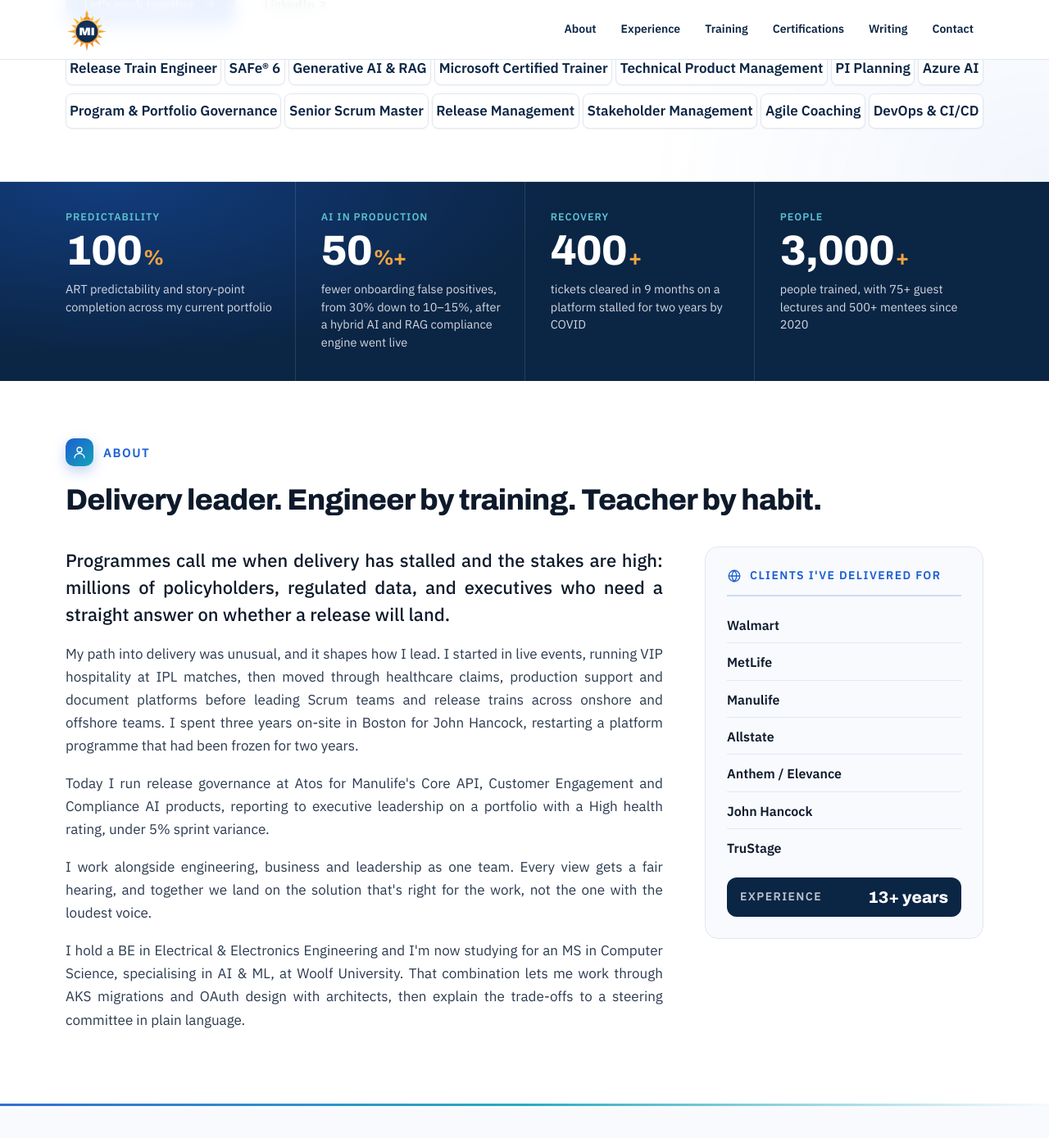
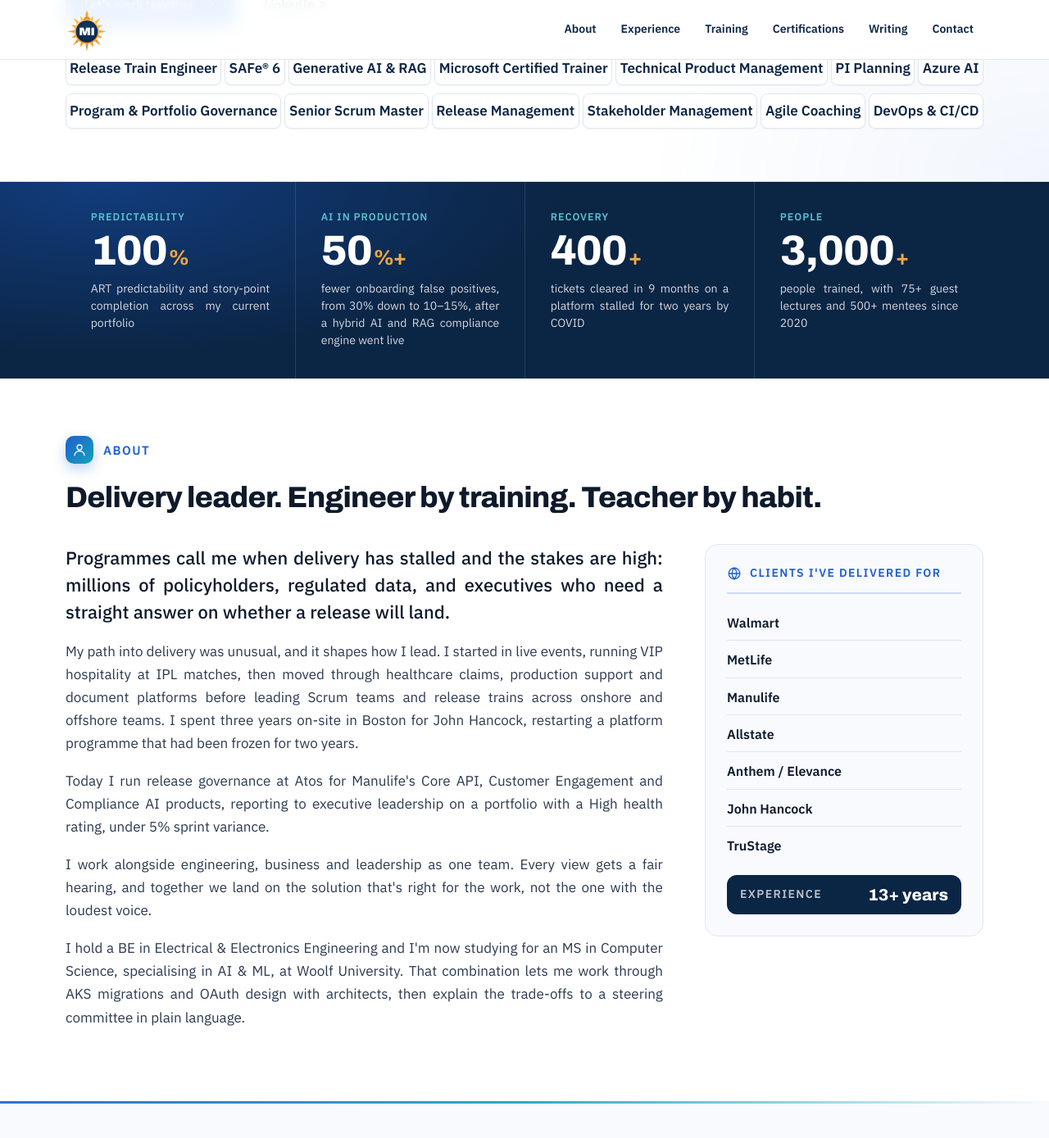
Before and after one commit to Madhan-I/Madhan-I.github.io, a Jekyll site: the page built from index.html, in a window 1280 px wide and 1400 px high, scrolled down 572 px. Shown: the top 1389 px of the window at 82% size. Built offline with Jekyll 4.4.1, drawn with Linux system fonts in a browser that asks for light colours.

Commit message:
Number band: four equal columns, justified descriptions
Co-Authored-By: Claude Opus 5.5 <noreply@anthropic.com>
Claude-Session: https://claude.ai/code/session_01MFRrTt7LBDdX57m85KHNGp

```diff
--- a/assets/css/style.css
+++ b/assets/css/style.css
@@ -453,5 +453,5 @@ nav .wrap { padding-block: 10px; }
 /* About paragraphs: justified on wider screens, matching the hero intro */
 @media (min-width: 761px) { .about .copy p { text-align: justify; text-justify: inter-word; } }
 /* Number band: left-aligned; every box starts the same distance from its divider, first box lines up with the page text */
-.metric { padding-left: clamp(20px, 2.4vw, 32px); padding-right: clamp(12px, 1.6vw, 20px); }
-.metric:first-child { padding-left: 0; }
+.metric, .metric:first-child { padding-left: clamp(20px, 2.4vw, 32px); padding-right: clamp(20px, 2.4vw, 32px); }
+@media (min-width: 521px) { .metric p { text-align: justify; text-justify: inter-word; hyphens: auto; -webkit-hyphens: auto; font-size: 14px; } }
```
